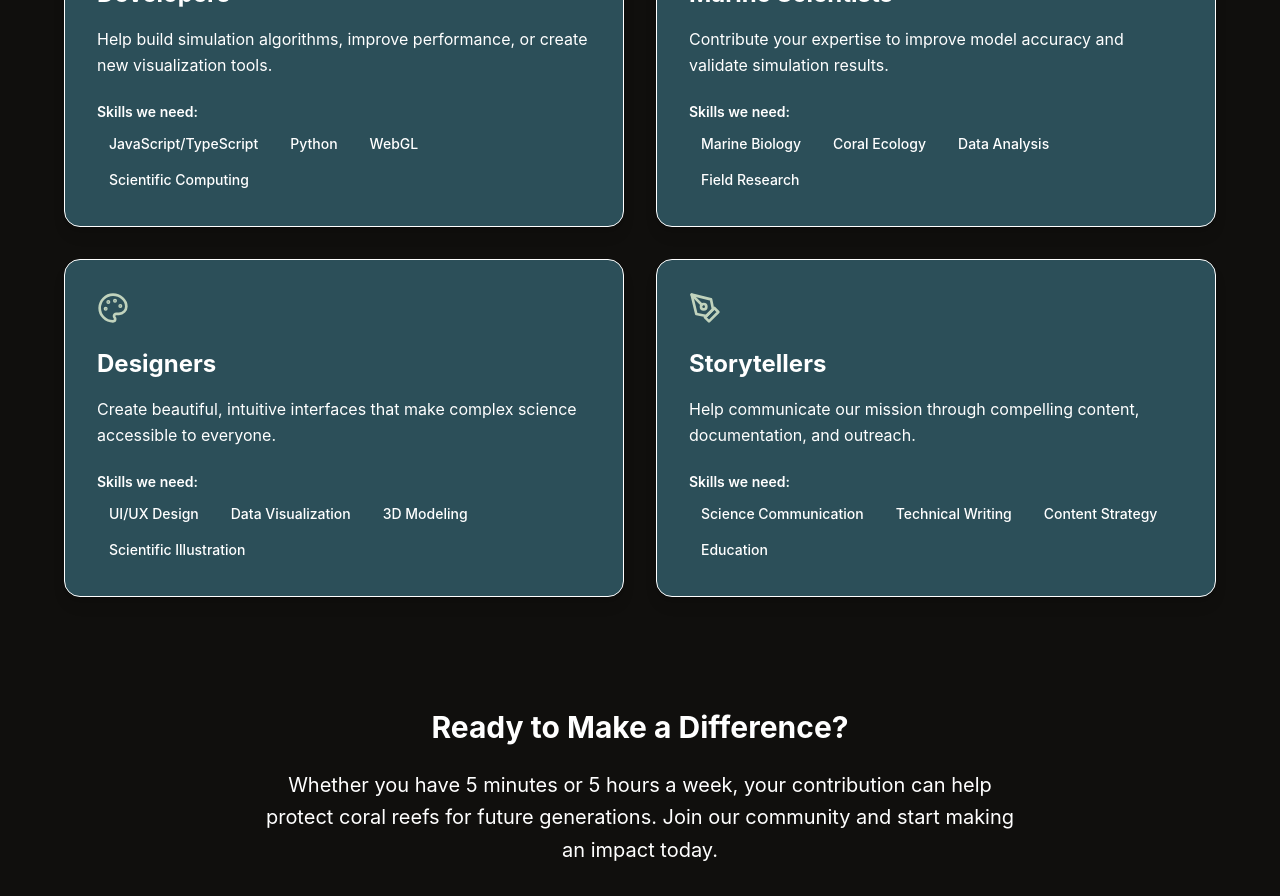
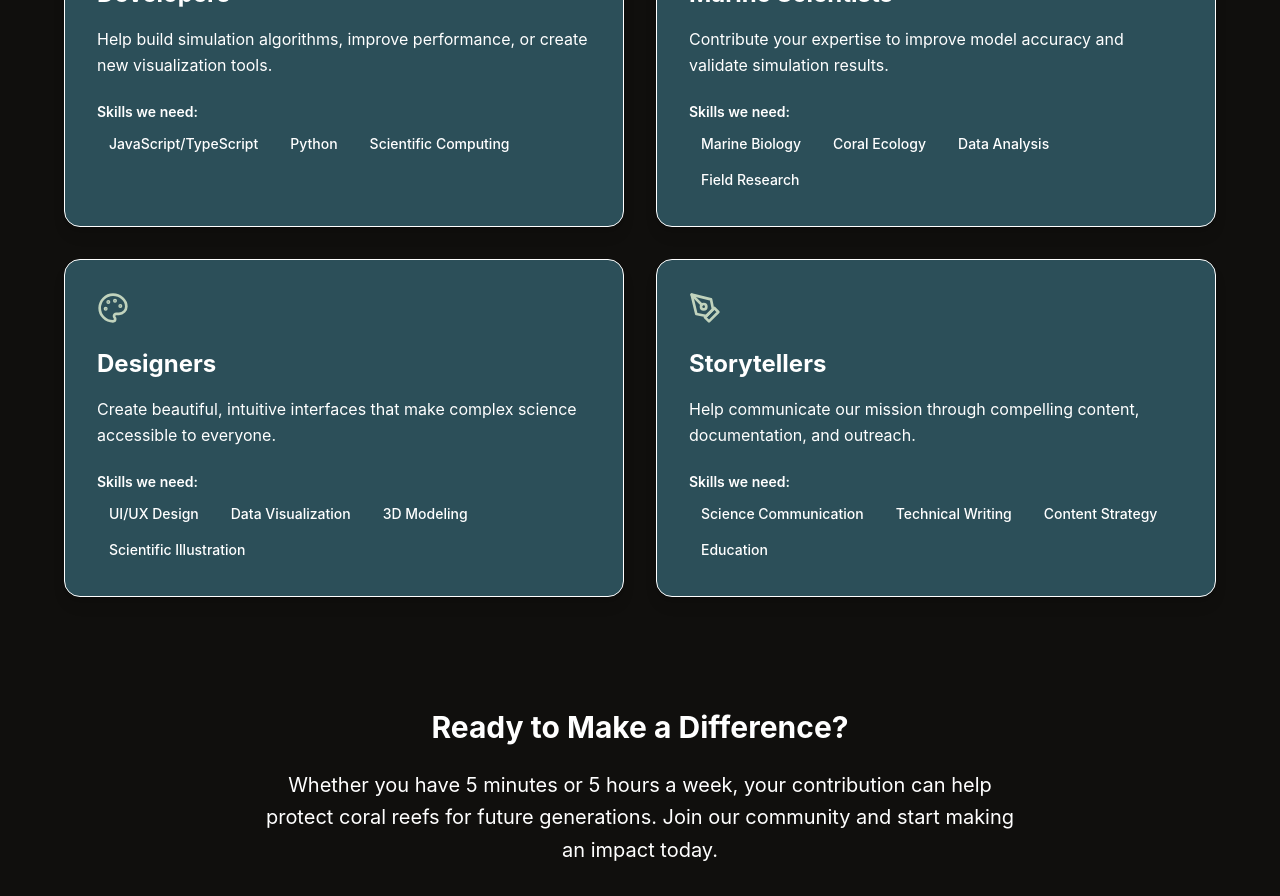
Before and after one commit to TheReefcraftProject/reefcraft.github.io, a React (Vite) app: page / in a window 1280 px wide. Shown: the part 5140-6036 px from the top of the page. Built offline with nearby package versions, Linux system fonts and the light colour scheme.

Commit message:
Remove WebGL skill tag

```diff
--- a/src/components/GetInvolved.tsx
+++ b/src/components/GetInvolved.tsx
@@ -7,7 +7,7 @@ const GetInvolved = () => {
       icon: <Code className="w-8 h-8" />,
       title: "Developers",
       description: "Help build simulation algorithms, improve performance, or create new visualization tools.",
-      skills: ["JavaScript/TypeScript", "Python", "WebGL", "Scientific Computing"]
+      skills: ["JavaScript/TypeScript", "Python", "Scientific Computing"]
     },
     {
       icon: <Microscope className="w-8 h-8" />,
```
